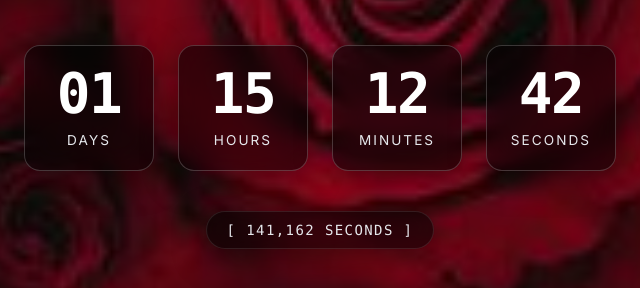
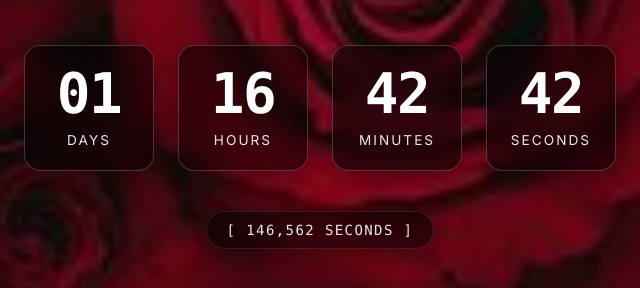
Before and after one commit to dig301/countdown, a plain HTML site: page index.html in a window 1280 px wide. Shown: the part 322-610 px from the top of the page, 320-960 px from the left. Drawn offline with nearby package versions, Linux system fonts and the light colour scheme.

Commit message:
Update target date in index.html

```diff
--- a/index.html
+++ b/index.html
@@ -139,7 +139,7 @@
 
   <script>
     // Target Date: October 1 at 15:30 Zurich time
-    const TARGET_DATE = new Date('2026-10-01T15:30:00+02:00').getTime();
+    const TARGET_DATE = new Date('2026-10-01T17:00:00+02:00').getTime();
 
     const daysEl = document.getElementById('days');
     const hoursEl = document.getElementById('hours');
```
